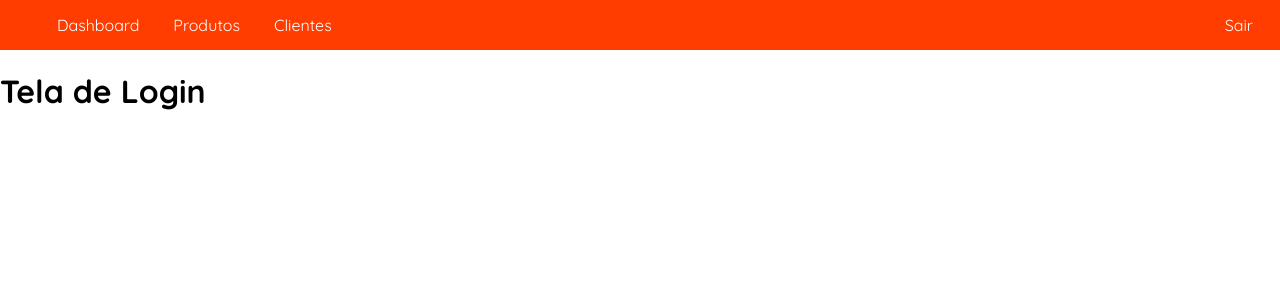
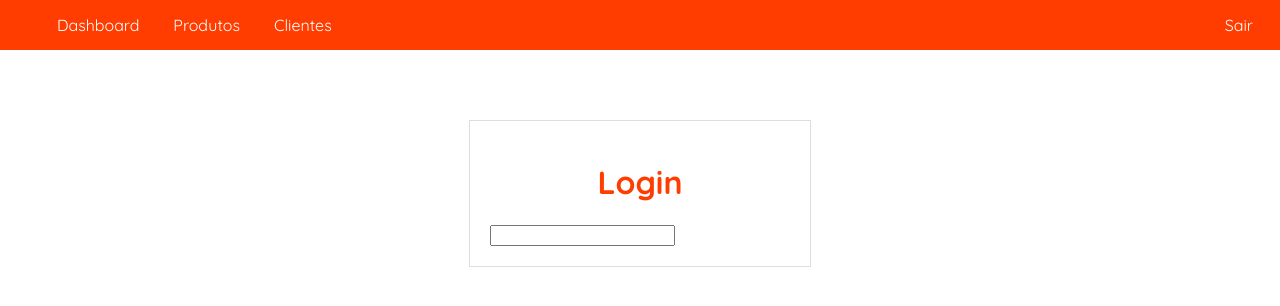
Before and after one commit to ggeraldodequeiroz/Desafio, a Vue app in the folder frontend/: page /login in a window 1280 px wide. Shown: the top 306 px of the page. Built offline with nearby package versions, Linux system fonts and the light colour scheme.

Commit message:
Ajustes no código

```diff
--- a/frontend/babel.config.js
+++ b/frontend/babel.config.js
@@ -1,5 +1,6 @@
 module.exports = {
   presets: [
-    '@vue/cli-plugin-babel/preset'
+    '@vue/cli-plugin-babel/preset',
+
   ]
 }
--- a/frontend/package.json
+++ b/frontend/package.json
@@ -34,7 +34,8 @@
       "eslint:recommended"
     ],
     "parserOptions": {
-      "parser": "@babel/eslint-parser"
+      "parser": "@babel/eslint-parser",
+      "requireConfigFile": false
     },
     "rules": {}
   },
--- /dev/null
+++ b/frontend/src/components/input/Input.vue
@@ -0,0 +1,33 @@
+<template>
+    <div>
+        <label for="">E-mail</label> <br>
+        <input type="text">
+        <h1>fasdfasd</h1>
+    </div>
+
+
+</template>
+
+<script>
+export default {
+    name: "Input",
+    data() {
+        return {
+
+        }
+    }
+}
+</script>
+
+<style scoped>
+    input {
+        width: 100%;
+        padding: 12px 20px;
+        margin: 8px 0px;
+        display: inline-block;
+        border: 1px solid #ddd;
+        outline: none;
+        border-radius: 4px;
+
+    }
+</style>
--- a/frontend/src/components/menu/Menu.vue
+++ b/frontend/src/components/menu/Menu.vue
@@ -1,7 +1,7 @@
 <template>
     <ul>
         <li>
-            <a @click="() => this.$router.push({path: '/dashboard'})">Dashboard</a>
+            <a @click="() => this.$router.push({path: '/'})">Dashboard</a>
         </li>
         <li>
             <a @click="() => this.$router.push({path: '/controle-de-Produtos'})">Produtos</a>
@@ -18,7 +18,7 @@
 
 <script>
 export default {
-    name: 'MenuComponent'
+    name: "MenuComponent"
 }
 </script>
 
@@ -49,5 +49,6 @@ export default {
     }
     li a:hover {
         background-color: var(--cor-secundaria);
+        cursor: pointer;
     }
 </style>
--- a/frontend/src/views/ControleDeClientes.vue
+++ b/frontend/src/views/ControleDeClientes.vue
@@ -6,7 +6,7 @@
 
 <script>
 export default {
-    name: 'ControleDeClientes',
+    name: "ControleDeClientes",
     data(){
         return {
             mensagem: 'Estou na tela Controle de clientes'
--- a/frontend/src/views/ControleDeProdutos.vue
+++ b/frontend/src/views/ControleDeProdutos.vue
@@ -6,7 +6,7 @@
 
 <script>
 export default {
-    name: 'ControleDeProdutos',
+    name: "ControleDeProdutos",
     data(){
         return {
             mensagem: 'Estou na tela Controle de produtos'
--- a/frontend/src/views/Dashboard.vue
+++ b/frontend/src/views/Dashboard.vue
@@ -6,7 +6,7 @@
 
 <script>
 export default {
-    name: 'DashboardComponent',
+    name: "Dashboard",
     data(){
         return {
             mensagem: 'Estou na tela dashboard'
--- a/frontend/src/views/Login.vue
+++ b/frontend/src/views/Login.vue
@@ -1,20 +1,39 @@
 <template>
     <div class="box-login">
-        <h1>Tela de Login</h1>
+        <div class="logo">
+            <h1>Login</h1>
+        </div>
+
+        <Input></Input>
     </div>
 </template>
 
 <script>
+
+import Input from '@/components/input/Input.vue';
+
 export default {
-    name: 'LoginComponent',
+    name: "Login",
     data(){
         return {
-            mensagem: 'Estou na tela dashboard'
+            components: {
+                Input
+            }
         }
     }
 }
 </script>
 
-<style>
-
+<style scoped>
+    .box-login {
+        width: 300px;
+        margin: auto;
+        border: 1px solid #ddd;
+        margin-top: 70px;
+        padding: 20px;
+    }
+    .logo {
+        text-align: center;
+        color: var(--cor-primaria);
+    }
 </style>
--- a/frontend/vue.config.js
+++ b/frontend/vue.config.js
@@ -1,4 +1,6 @@
 const { defineConfig } = require('@vue/cli-service')
-module.exports = defineConfig({
-  transpileDependencies: true
+  module.exports = defineConfig({
+  transpileDependencies: true,
+  // Add this line of code to disable lintOnSave
+  lintOnSave: false
 })
```
Also changed, not shown: 1 other file (tests, documents, lock files or other folders).
